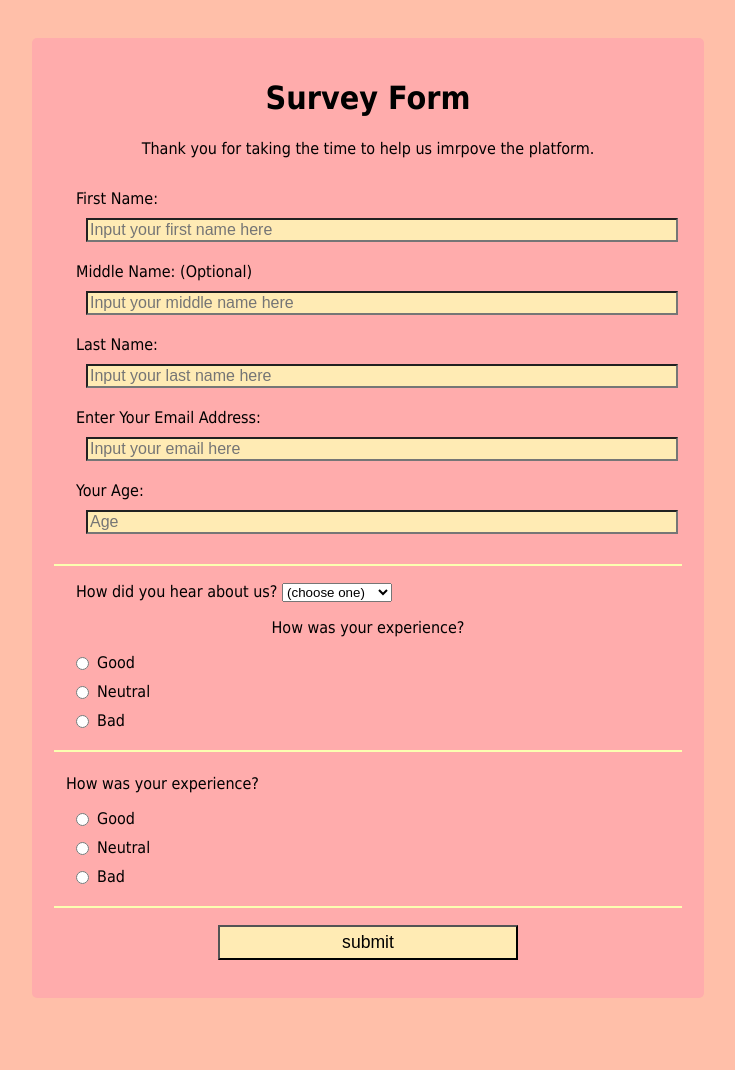
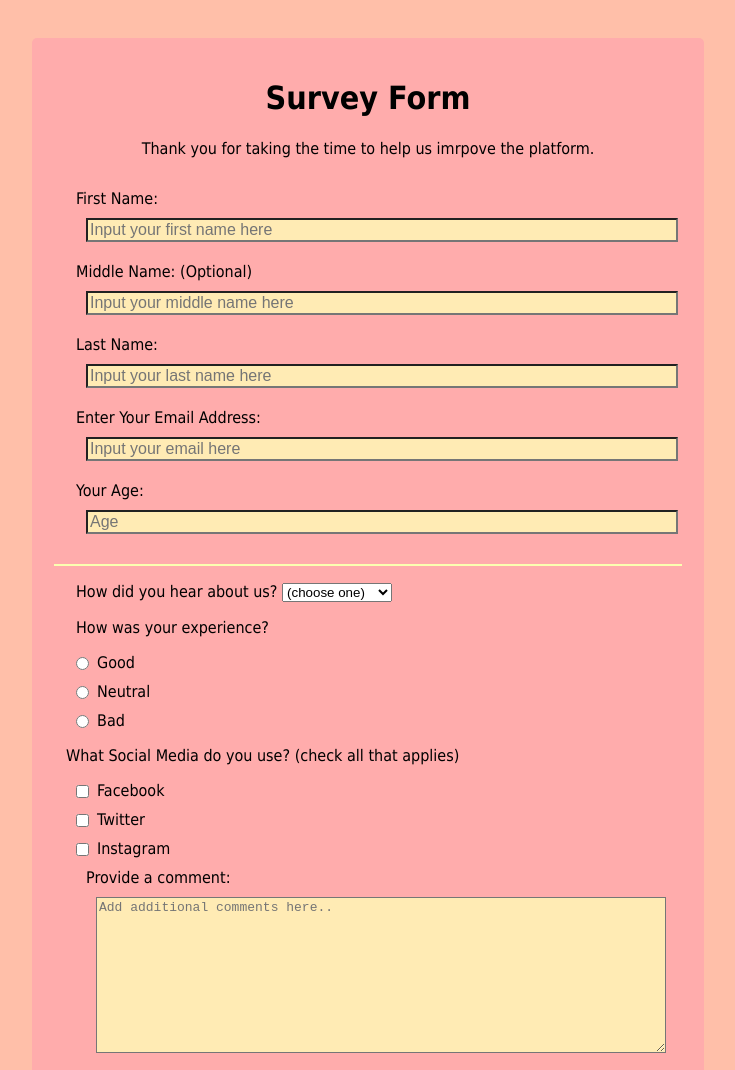
Before and after one commit to jellicleYrs/Survey-Form, a plain HTML site: page index.html in a window 1280 px wide. Shown: the top 1070 px of the page, without its empty margins (272-1007 px from the left). Before the commit the page ends 1006 px from the top, so only its background shows below. Drawn offline with Linux system fonts and the light colour scheme.

Commit message:
additional survey

```diff
--- a/index.html
+++ b/index.html
@@ -13,8 +13,8 @@
   <p id="description">Thank you for taking the time to help us imrpove the platform.</p>
   <form id="survey-form" methond="post" action="mailto:galeriayrrah@gmail.com">
     <fieldset>
-      <label for="first-name">First Name:
-        <input name="first-name" id="first-name" type="text" placeholder="Input your first name here" required />
+      <label for="first-name" id="name-label">First Name:
+        <input name="first-name" id="name" type="text" placeholder="Input your first name here" required />
       </label>
       <label for="middle-name">Middle Name: (Optional)
         <input name="middle-name" id="middle-name" type="text" placeholder="Input your middle name here" required/>
@@ -22,16 +22,16 @@
       <label for="last-name">Last Name:
         <input name="last-name" id="last-name" type="text" placeholder="Input your last name here" required />
       </label>
-      <label for="email">Enter Your Email Address:
+      <label for="email" id="email-label">Enter Your Email Address:
         <input name="email" id="email" type="email" placeholder="Input your email here" required />
       </label>
-      <label for="age">Your Age:
-        <input name="age" id="age" type="number" min="13" max="100" placeholder="Age" required />
+      <label for="age" id="number-label">Your Age:
+        <input name="age" id="number" type="number" min="13" max="100" placeholder="Age" required />
       </label>
     </fieldset>
     <fieldset>
       <label for="referrer">How did you hear about us?
-        <select name="referrer" id="referrer">
+        <select name="referrer" id="dropdown">
           <option value="">(choose one)</option>
           <option value="1">Facebook</option>
           <option value="2">Ads</option>
@@ -40,29 +40,28 @@
         <p id="experience">How was your experience?</p>
       </label>
       <label for="good">
-        <input type="radio" name="account-type" id="good" class="inline">Good
+        <input type="radio" name="account-type" id="good" value="good" class="inline">Good
       </label>
       <label for="neutral">
-        <input type="radio" name="account-type" id="neutral" class="inline">Neutral
+        <input type="radio" name="account-type" id="neutral" value="neutral" class="inline">Neutral
       </label>
       <label for="bad">
-        <input type="radio" name="account-type" id="bad" class="inline">Bad
+        <input type="radio" name="account-type" id="bad" value="bad" class="inline">Bad
       </label>
+      <p id="socials">What Social Media do you use? (check all that applies)</p>
+      <label for="facebook">
+        <input type="checkbox" name="facebook" id="facebook" class="inline" value="facebook">Facebook
+      </label>
+      <label for="Twitter">
+        <input type="checkbox" name="twitter" id="twitter" class="inline" value="twitter">Twitter
+      </label>
+      <label for="instagram">
+        <input type="checkbox" name="instagram" id="instagram" class="inline" value="instagram">Instagram
+        <label for="comments">Provide a comment:
+          <textarea name="comment" id="comment" cols="30" rows="10" placeholder="Add additional comments here.."></textarea>
+        </label>
     </fieldset>
-    <fieldset>
-      <p id="account-setup">How was your experience?</p>
-      </label>
-      <label for="good">
-        <input type="radio" name="account-type" id="good" class="inline">Good
-      </label>
-      <label for="neutral">
-        <input type="radio" name="account-type" id="neutral" class="inline">Neutral
-      </label>
-      <label for="bad">
-        <input type="radio" name="account-type" id="bad" class="inline">Bad
-      </label>
-    </fieldset>
-    <input type="submit" value="submit">
+    <input type="submit" value="submit" id="submit">
   </form>
 </div>
 </body>
--- a/styles/styles.css
+++ b/styles/styles.css
@@ -16,14 +16,14 @@ h1, p {
   text-align: center;
 }
 
-input {
+input, textarea {
   width: 100%;
   background-color: #FFEBB4;
   font-size: 1em;
   margin: 10px;
 }
 
-#account-setup {
+#experience, #socials {
   text-align: left;
 }
 
```
